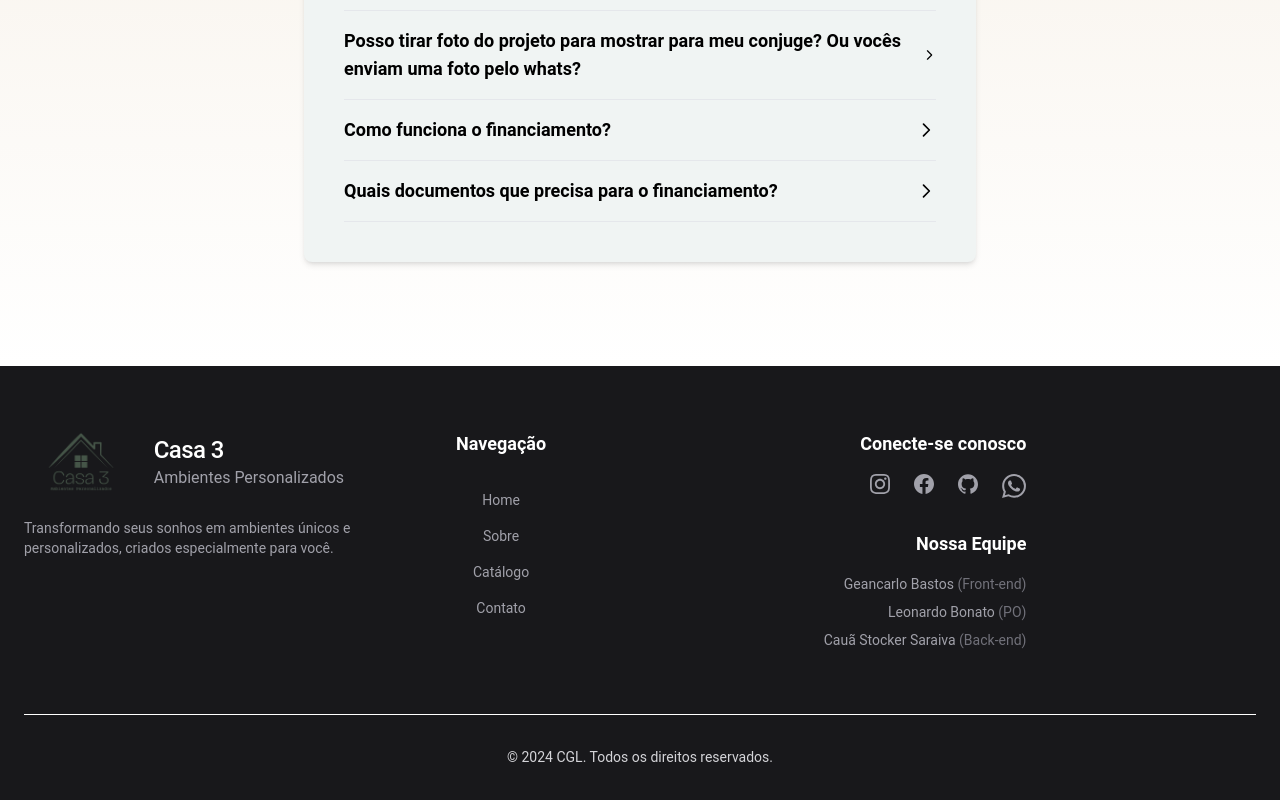
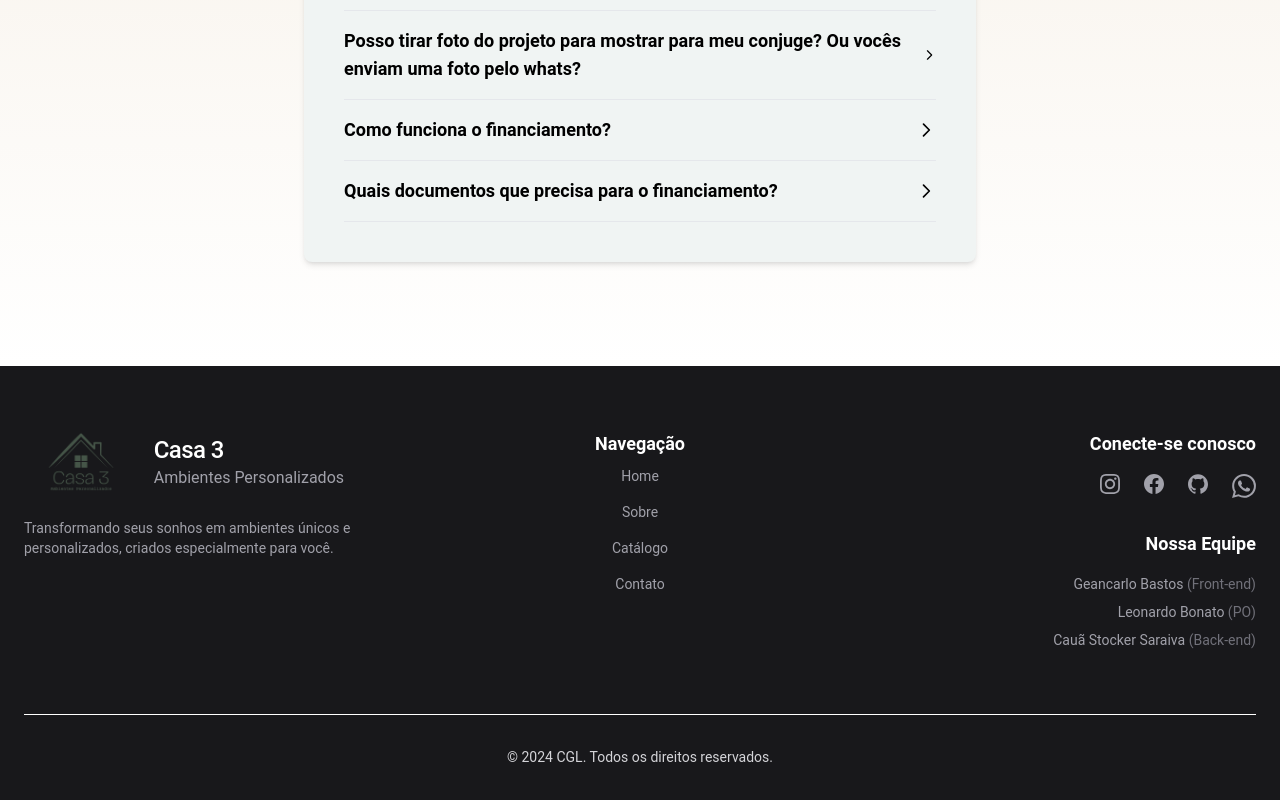
Before and after one commit to GeancarloBastos/ProjetoCasa3, a Next.js app in the folder front/: page / in a window 1280 px wide. Shown: the part 4152-4952 px from the top of the page. Built offline with nearby package versions, Linux system fonts and the light colour scheme.

Commit message:
att requisições e footer

```diff
--- a/front/src/app/propostas/page.tsx
+++ b/front/src/app/propostas/page.tsx
@@ -4,6 +4,7 @@ import { use, useEffect, useState } from "react";
 import { useClienteStore } from '@/context/cliente';
 import { OrcamentoI } from '@/utils/types/orcamentos';
 import { Heading1 } from 'lucide-react';
+import Image from 'next/image';
 import { CarrinhoI } from '@/utils/types/carrinhos';
 
 
@@ -50,9 +51,8 @@ export default function Propostas() {
   }
 
 
-
   const propostasTable = orcamentos.map((orcamento) => (
-    <tr className="bg-white border-b dark:bg-gray-800 dark:border-gray-700">
+    <tr className="bg-white border-b dark:bg-zinc-900 dark:border-gray-700">
       <th
         scope="row"
         className="px-6 py-4 font-medium text-gray-900 whitespace-nowrap dark:text-white"
@@ -87,7 +87,7 @@ export default function Propostas() {
 
 
   const propostasTableCarrinho = carrinhos.map((carrinho) => (
-    <tr className="bg-white border-b dark:bg-gray-800 dark:border-gray-700 hidden md:table-row">
+    <tr className="bg-white border-b dark:bg-zinc-900 dark:border-gray-700 hidden md:table-row">
       <th
         scope="row"
         className="px-6 py-4 font-medium text-gray-900 whitespace-nowrap dark:text-white"
@@ -142,13 +142,13 @@ export default function Propostas() {
 
       {selecionado === "orcamento" ? (
         <>
-          <h1 className="mb-6 mt-4 text-2xl text-center md:text-start font-extrabold leading-none tracking-tight text-zinc-900 md:text-4xl lg:text-5xl underline underline-offset-8">
+          <h1 className="mb-6 mt-4 text-2xl text-center md:text-start font-extrabold leading-none tracking-tight text-zinc-900 md:text-4xl lg:text-5xl">
             Listagem de Orçamentos
           </h1>
 
           <div className="hidden md:block overflow-x-auto">
-            <table className="w-full text-sm text-left rtl:text-right text-gray-500 dark:text-gray-400">
-              <thead className="hidden md:table-header-group text-xs text-gray-700 uppercase bg-gray-50 dark:bg-gray-700 dark:text-gray-400">
+            <table className="w-full text-sm text-left rtl:text-right text-gray-200">
+              <thead className="hidden md:table-header-group text-xs text-gray-700 uppercase bg-gray-50 dark:bg-zinc-700 dark:text-gray-50 underline">
                 <tr>
                   <th scope="col" className="px-6 py-3">
                     Itens
@@ -170,7 +170,7 @@ export default function Propostas() {
 
           <div className="md:hidden">
             {orcamentos.map((orcamento) => (
-              <div className="border rounded-lg p-4 mb-4 shadow-md bg-zinc-900 text-center mx-4">
+              <div className="border rounded-lg p-4 mb-4 shadow-md bg-zinc-800 text-center mx-4">
                 <h3 className="font-bold text-lg text-colorc3offbranco">
                   Itens
                 </h3>
@@ -205,13 +205,13 @@ export default function Propostas() {
         </>
       ) : (
         <>
-          <h1 className="mb-6 mt-4  text-xl text-center md:text-start  font-extrabold leading-none tracking-tight text-zinc-900 md:text-4xl lg:text-5xl underline underline-offset-8">
+          <h1 className="mb-6 mt-4  text-xl text-center md:text-start  font-extrabold leading-none tracking-tight text-zinc-900 md:text-4xl lg:text-5xl">
             Listagem de Requisições Carrinho
           </h1>
 
           <div className="hidden md:block overflow-x-auto">
-            <table className="w-full text-sm text-left rtl:text-right text-gray-500 dark:text-gray-400">
-              <thead className="text-xs text-gray-700 uppercase bg-gray-50 dark:bg-gray-700 dark:text-gray-400">
+            <table className="w-full text-sm text-left rtl:text-right text-gray-100 dark:text-gray-100 mb-24">
+              <thead className="text-xs text-gray-100 uppercase bg-zinc-700 dark:bg-zinc-700 dark:text-gray-200 underline">
                 <tr>
                   <th scope="col" className="px-6 py-3">
                     Produtos
@@ -233,7 +233,7 @@ export default function Propostas() {
 
           <div className="md:hidden">
             {carrinhos.map((carrinho) => (
-              <div className="border rounded-lg p-4 mb-14 shadow-md bg-zinc-900 text-center mx-4">
+              <div className="border rounded-lg p-4 mb-24 shadow-md bg-zinc-900 text-center mx-4">
                 <h3 className="font-bold text-lg text-colorc3offbranco">
                   Produtos
                 </h3>
--- a/front/src/components/Footer.tsx
+++ b/front/src/components/Footer.tsx
@@ -2,8 +2,9 @@ export default function Footer() {
   return (
     <footer className="bg-zinc-900 text-white py-16">
       <div className="container mx-auto px-6">
-        <div className="flex flex-col lg:flex-row justify-between items-center lg:items-start gap-12">
-          <div className="flex flex-col items-center lg:items-start max-w-sm">
+        <div className="grid grid-cols-1 lg:grid-cols-3 gap-12">
+          {/* Coluna 1 - Logo e Descrição */}
+          <div className="flex flex-col items-center lg:items-start">
             <div className="flex items-center gap-4 mb-6">
               <img
                 src="./logoc3SFundo.png"
@@ -21,7 +22,8 @@ export default function Footer() {
             </p>
           </div>
 
-          <nav className="flex flex-col items-center gap-6">
+          {/* Coluna 2 - Navegação */}
+          <nav className="flex flex-col items-center lg:items-center">
             <h3 className="text-lg font-semibold mb-2">Navegação</h3>
             <div className="flex flex-col items-center gap-4">
               {[
@@ -41,7 +43,8 @@ export default function Footer() {
             </div>
           </nav>
 
-          <div className="flex flex-col items-center m-auto lg:items-end gap-8">
+          {/* Coluna 3 - Conexão e Equipe */}
+          <div className="flex flex-col items-center lg:items-end gap-8">
             <div className="flex flex-col items-center lg:items-end gap-4">
               <h3 className="text-lg font-semibold">Conecte-se conosco</h3>
               <div className="flex gap-6">
@@ -75,10 +78,12 @@ export default function Footer() {
                     <path d="M12 .297c-6.63 0-12 5.373-12 12 0 5.303 3.438 9.8 8.205 11.385.6.113.82-.258.82-.577 0-.285-.01-1.04-.015-2.04-3.338.724-4.042-1.61-4.042-1.61C4.422 18.07 3.633 17.7 3.633 17.7c-1.087-.744.084-.729.084-.729 1.205.084 1.838 1.236 1.838 1.236 1.07 1.835 2.809 1.305 3.495.998.108-.776.417-1.305.76-1.605-2.665-.3-5.466-1.332-5.466-5.93 0-1.31.465-2.38 1.235-3.22-.135-.303-.54-1.523.105-3.176 0 0 1.005-.322 3.3 1.23.96-.267 1.98-.399 3-.405 1.02.006 2.04.138 3 .405 2.28-1.552 3.285-1.23 3.285-1.23.645 1.653.24 2.873.12 3.176.765.84 1.23 1.91 1.23 3.22 0 4.61-2.805 5.625-5.475 5.92.42.36.81 1.096.81 2.22 0 1.606-.015 2.896-.015 3.286 0 .315.21.69.825.57C20.565 22.092 24 17.592 24 12.297c0-6.627-5.373-12-12-12" />
                   </svg>
                 </a>
-
-                <a href="#" className="text-zinc-400 hover:text-white transform hover:scale-110 transition-all duration-200"
+                <a
+                  href="#"
+                  className="text-zinc-400 hover:text-white transform hover:scale-110 transition-all duration-200"
                   target="_blank"
-                  rel="noopener noreferrer">
+                  rel="noopener noreferrer"
+                >
                   <svg className="w-6 h-6" fill="currentColor" viewBox="0 0 24 24">
                     <path d="M17.472 14.382c-.297-.149-1.758-.867-2.03-.967-.273-.099-.471-.148-.67.15-.197.297-.767.966-.94 1.164-.173.199-.347.223-.644.075-.297-.15-1.255-.463-2.39-1.475-.883-.788-1.48-1.761-1.653-2.059-.173-.297-.018-.458.13-.606.134-.133.298-.347.446-.52.149-.174.198-.298.298-.497.099-.198.05-.371-.025-.52-.075-.149-.669-1.612-.916-2.207-.242-.579-.487-.5-.669-.51-.173-.008-.371-.01-.57-.01-.198 0-.52.074-.792.372-.272.297-1.04 1.016-1.04 2.479 0 1.462 1.065 2.875 1.213 3.074.149.198 2.096 3.2 5.077 4.487.709.306 1.262.489 1.694.625.712.227 1.36.195 1.871.118.571-.085 1.758-.719 2.006-1.413.248-.694.248-1.289.173-1.413-.074-.124-.272-.198-.57-.347m-5.421 7.403h-.004a9.87 9.87 0 01-5.031-1.378l-.361-.214-3.741.982.998-3.648-.235-.374a9.86 9.86 0 01-1.51-5.26c.001-5.45 4.436-9.884 9.888-9.884 2.64 0 5.122 1.03 6.988 2.898a9.825 9.825 0 012.893 6.994c-.003 5.45-4.437 9.884-9.885 9.884m8.413-18.297A11.815 11.815 0 0012.05 0C5.495 0 .16 5.335.157 11.892c0 2.096.547 4.142 1.588 5.945L.057 24l6.305-1.654a11.882 11.882 0 005.683 1.448h.005c6.554 0 11.89-5.335 11.893-11.893a11.821 11.821 0 00-3.48-8.413z" />
                   </svg>
@@ -86,9 +91,9 @@ export default function Footer() {
               </div>
             </div>
 
-            <div className="text-right">
+            <div>
               <h3 className="text-lg font-semibold mb-4 text-center lg:text-right">Nossa Equipe</h3>
-              <div className="text-zinc-400 text-sm space-y-2 flex flex-col justify-center items-center md:items-end">
+              <div className="text-zinc-400 text-sm space-y-2 flex flex-col items-center lg:items-end">
                 <p>Geancarlo Bastos <span className="text-zinc-500">(Front-end)</span></p>
                 <p>Leonardo Bonato <span className="text-zinc-500">(PO)</span></p>
                 <p>Cauã Stocker Saraiva <span className="text-zinc-500">(Back-end)</span></p>
```
